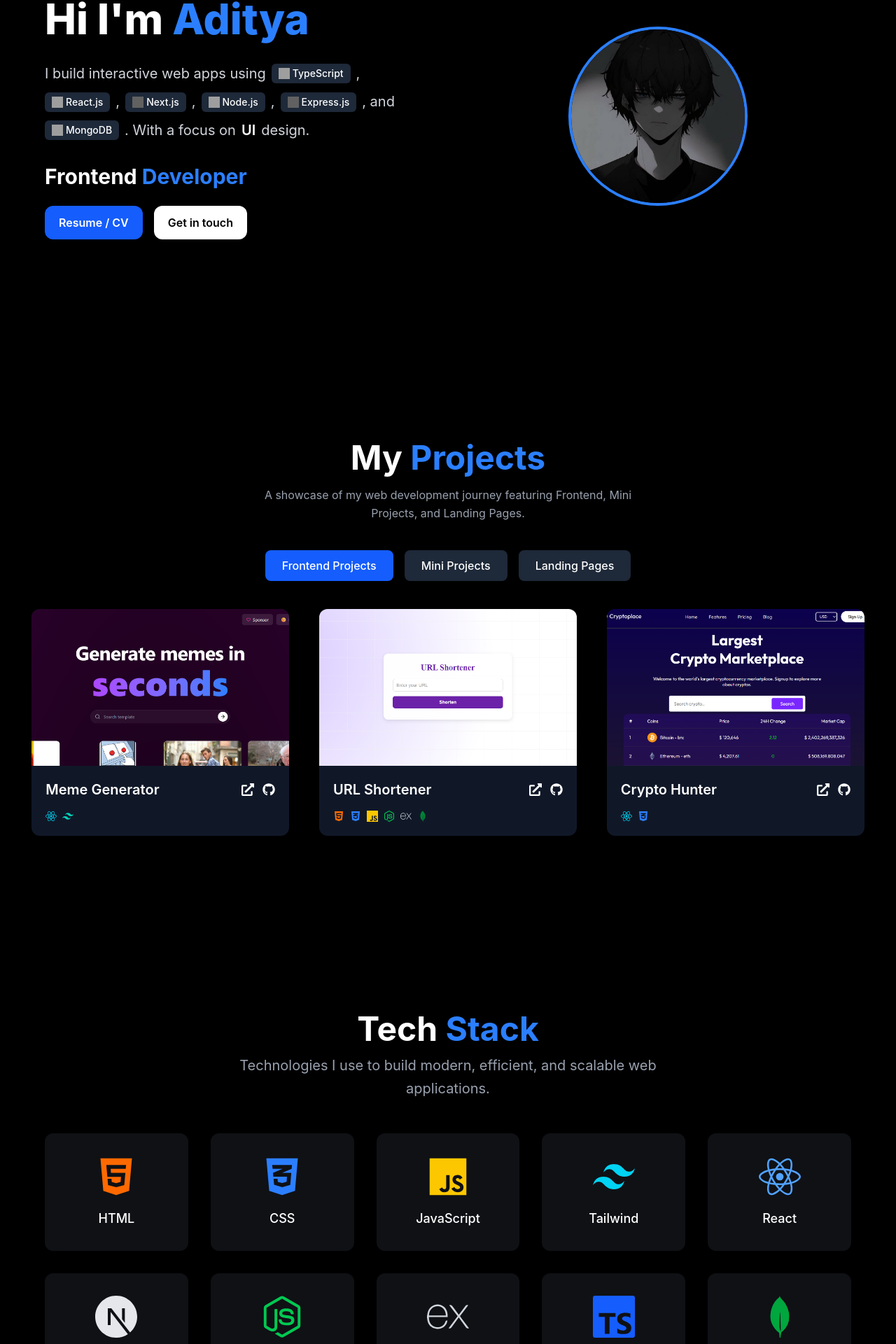
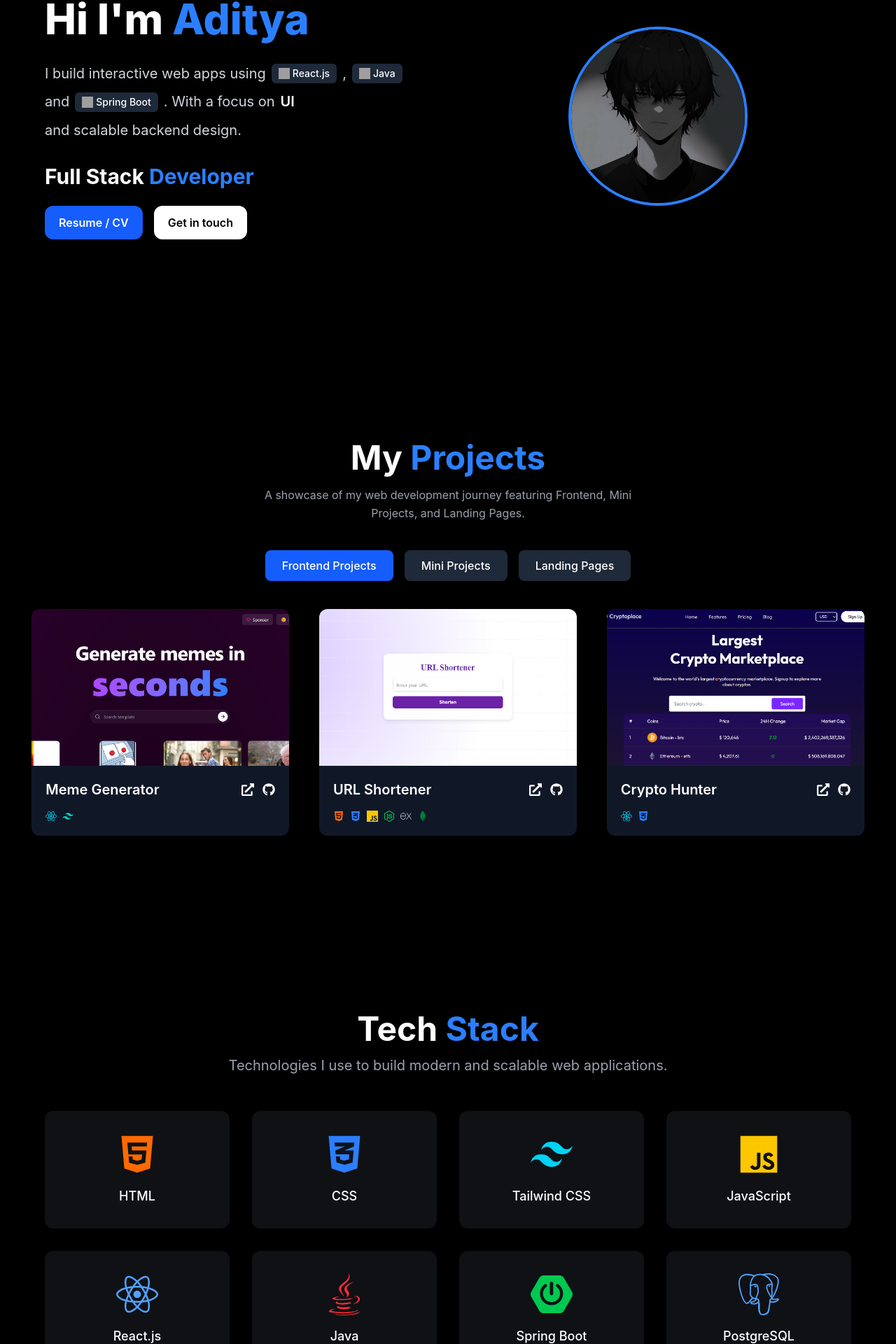
Before and after one commit to Aditya4kushwaha/Portfolio, a React (Vite) app: page / in a window 1280 px wide. Shown: the part 298-2218 px from the top of the page at 70% size. Built offline with nearby package versions, Linux system fonts and the light colour scheme; grey boxes are pictures that could not be loaded.

Commit message:
added something

```diff
--- a/src/components/Contact.jsx
+++ b/src/components/Contact.jsx
@@ -32,7 +32,7 @@ const Contact = () => {
           Aditya Kushwaha
         </h2>
         <p className="text-gray-400 text-sm sm:text-base mb-8">
-          Frontend Developer | Competitive Programmer
+          Full Stack Developer | Competitive Programmer
         </p>
 
         {/* Social Links */}
--- a/src/components/Footer2.jsx
+++ b/src/components/Footer2.jsx
@@ -2,7 +2,7 @@ const Footer2 = () => {
   return (
     <footer className="w-full bg-black text-white py-6 px-4 flex flex-col items-center justify-center">
       <p className="text-gray-400 text-xs sm:text-sm md:text-base leading-relaxed text-center">
-        Design & Developed with <span className="text-red-500">❤️</span> by{" "}
+        Made with <span className="text-red-500">❤️</span> by{" "}
         <span className="font-semibold text-white">AdityaXdev</span>
         <br />
         © 2025. All rights reserved.
--- a/src/components/Home.jsx
+++ b/src/components/Home.jsx
@@ -16,20 +16,7 @@ function Home({ scrollToContact }) {
           {/* Tech Stack Line */}
           <p className="text-base sm:text-lg md:text-xl text-gray-300 mb-6 sm:mb-8 max-w-lg leading-relaxed flex flex-wrap justify-center md:justify-start items-center gap-2">
             I build interactive web apps using{" "}
-            <a
-              href="https://www.typescriptlang.org/"
-              target="_blank"
-              rel="noopener noreferrer"
-              className="bg-gray-800 text-white px-2.5 py-1 rounded-md text-xs sm:text-sm font-medium flex items-center gap-1 hover:bg-gray-700 transition-all"
-            >
-              <img
-                src="https://cdn.jsdelivr.net/gh/devicons/devicon/icons/typescript/typescript-original.svg"
-                alt="TypeScript"
-                className="w-4 h-4"
-              />
-              TypeScript
-            </a>
-            ,
+
             <a
               href="https://react.dev/"
               target="_blank"
@@ -44,67 +31,54 @@ function Home({ scrollToContact }) {
               React.js
             </a>
             ,
+
             <a
-              href="https://nextjs.org/"
+              href="https://www.java.com/"
               target="_blank"
               rel="noopener noreferrer"
               className="bg-gray-800 text-white px-2.5 py-1 rounded-md text-xs sm:text-sm font-medium flex items-center gap-1 hover:bg-gray-700 transition-all"
             >
               <img
-                src="https://cdn.jsdelivr.net/gh/devicons/devicon/icons/nextjs/nextjs-original.svg"
-                alt="Next.js"
-                className="w-4 h-4 invert"
+                src="https://cdn.jsdelivr.net/gh/devicons/devicon/icons/java/java-original.svg"
+                alt="Java"
+                className="w-4 h-4"
               />
-              Next.js
+              Java
             </a>
-            ,
+            and
+
             <a
-              href="https://nodejs.org/"
+              href="https://spring.io/projects/spring-boot"
               target="_blank"
               rel="noopener noreferrer"
               className="bg-gray-800 text-white px-2.5 py-1 rounded-md text-xs sm:text-sm font-medium flex items-center gap-1 hover:bg-gray-700 transition-all"
             >
               <img
-                src="https://cdn.jsdelivr.net/gh/devicons/devicon/icons/nodejs/nodejs-original.svg"
-                alt="Node.js"
+                src="https://cdn.jsdelivr.net/gh/devicons/devicon/icons/spring/spring-original.svg"
+                alt="Spring Boot"
                 className="w-4 h-4"
               />
-              Node.js
+              Spring Boot
             </a>
-            ,
-            <a
-              href="https://expressjs.com/"
+            {/* <a
+              href="https://www.postgresql.org/"
               target="_blank"
               rel="noopener noreferrer"
               className="bg-gray-800 text-white px-2.5 py-1 rounded-md text-xs sm:text-sm font-medium flex items-center gap-1 hover:bg-gray-700 transition-all"
             >
               <img
-                src="https://cdn.jsdelivr.net/gh/devicons/devicon/icons/express/express-original.svg"
-                alt="Express.js"
-                className="w-4 h-4 invert"
-              />
-              Express.js
-            </a>
-            , and{" "}
-            <a
-              href="https://www.mongodb.com/"
-              target="_blank"
-              rel="noopener noreferrer"
-              className="bg-gray-800 text-white px-2.5 py-1 rounded-md text-xs sm:text-sm font-medium flex items-center gap-1 hover:bg-gray-700 transition-all"
-            >
-              <img
-                src="https://cdn.jsdelivr.net/gh/devicons/devicon/icons/mongodb/mongodb-original.svg"
-                alt="MongoDB"
+                src="https://cdn.jsdelivr.net/gh/devicons/devicon/icons/postgresql/postgresql-original.svg"
+                alt="PostgreSQL"
                 className="w-4 h-4"
               />
-              MongoDB
-            </a>
+              PostgreSQL
+            </a> */}
             . With a focus on{" "}
-            <span className="font-semibold text-white">UI</span> design.
+            <span className="font-semibold text-white">UI</span> and scalable backend design.
           </p>
 
           <h2 className="text-lg sm:text-2xl md:text-3xl font-bold mb-6">
-            Frontend <span className="text-blue-500">Developer</span>
+            Full Stack <span className="text-blue-500">Developer</span>
           </h2>
 
           {/* Buttons */}
--- a/src/components/Skills.jsx
+++ b/src/components/Skills.jsx
@@ -1,49 +1,50 @@
-import { motion } from "framer-motion";
 import {
   FaHtml5,
   FaCss3Alt,
   FaJs,
   FaReact,
-  FaNodeJs,
+  FaJava,
 } from "react-icons/fa";
 import {
   SiTailwindcss,
-  SiExpress,
-  SiMongodb,
-  SiTypescript,
-  SiNextdotjs,
+  SiSpringboot,
+  SiPostgresql,
 } from "react-icons/si";
 
 const techStack = [
-  { name: "HTML", icon: <FaHtml5 className="text-orange-500 text-5xl sm:text-6xl" /> },
-  { name: "CSS", icon: <FaCss3Alt className="text-blue-500 text-5xl sm:text-6xl" /> },
-  { name: "JavaScript", icon: <FaJs className="text-yellow-400 text-5xl sm:text-6xl" /> },
-  { name: "Tailwind", icon: <SiTailwindcss className="text-cyan-400 text-5xl sm:text-6xl" /> },
-  { name: "React", icon: <FaReact className="text-blue-400 text-5xl sm:text-6xl" /> },
-  { name: "Next.js", icon: <SiNextdotjs className="text-gray-200 text-5xl sm:text-6xl" /> },
-  { name: "Node.js", icon: <FaNodeJs className="text-green-500 text-5xl sm:text-6xl" /> },
-  { name: "Express.js", icon: <SiExpress className="text-gray-300 text-5xl sm:text-6xl" /> },
-  { name: "TypeScript", icon: <SiTypescript className="text-blue-600 text-5xl sm:text-6xl" /> },
-  { name: "MongoDB", icon: <SiMongodb className="text-green-600 text-5xl sm:text-6xl" /> },
+  {
+    name: "HTML",
+    icon: <FaHtml5 className="text-orange-500 text-5xl sm:text-6xl" />,
+  },
+  {
+    name: "CSS",
+    icon: <FaCss3Alt className="text-blue-500 text-5xl sm:text-6xl" />,
+  },
+  {
+    name: "Tailwind CSS",
+    icon: <SiTailwindcss className="text-cyan-400 text-5xl sm:text-6xl" />,
+  },
+  {
+    name: "JavaScript",
+    icon: <FaJs className="text-yellow-400 text-5xl sm:text-6xl" />,
+  },
+  {
+    name: "React.js",
+    icon: <FaReact className="text-blue-400 text-5xl sm:text-6xl" />,
+  },
+  {
+    name: "Java",
+    icon: <FaJava className="text-red-500 text-5xl sm:text-6xl" />,
+  },
+  {
+    name: "Spring Boot",
+    icon: <SiSpringboot className="text-green-500 text-5xl sm:text-6xl" />,
+  },
+  {
+    name: "PostgreSQL",
+    icon: <SiPostgresql className="text-blue-400 text-5xl sm:text-6xl" />,
+  },
 ];
-
-const containerVariants = {
-  hidden: { opacity: 0 },
-  visible: {
-    opacity: 1,
-    transition: { staggerChildren: 0.1 },
-  },
-};
-
-const itemVariants = {
-  hidden: { y: 20, opacity: 0, scale: 0.9 },
-  visible: {
-    y: 0,
-    opacity: 1,
-    scale: 1,
-    transition: { duration: 0.5, ease: [0.6, -0.05, 0.01, 0.99] },
-  },
-};
 
 const Skills = () => {
   return (
@@ -53,37 +54,27 @@ const Skills = () => {
         <h2 className="text-3xl sm:text-4xl md:text-5xl font-bold mb-3">
           Tech <span className="text-blue-500">Stack</span>
         </h2>
+
         <p className="text-gray-400 text-base sm:text-lg md:text-xl mb-12 mt-3 max-w-2xl mx-auto leading-relaxed">
-          Technologies I use to build modern, efficient, and scalable web applications.
+          Technologies I use to build modern and scalable web applications.
         </p>
 
         {/* Tech Grid */}
-        <motion.div
-          className="grid grid-cols-2 sm:grid-cols-3 md:grid-cols-4 lg:grid-cols-5 gap-5 sm:gap-6 md:gap-8"
-          variants={containerVariants}
-          initial="hidden"
-          whileInView="visible"
-          viewport={{ once: true, amount: 0.2 }}
-        >
+        <div className="grid grid-cols-2 sm:grid-cols-3 md:grid-cols-4 gap-6 sm:gap-8">
           {techStack.map((tech) => (
-            <motion.div
+            <div
               key={tech.name}
-              className="bg-[#0f1115] rounded-xl py-6 sm:py-8 flex flex-col items-center justify-center shadow-md hover:shadow-lg transition-all w-full"
-              variants={itemVariants}
-              whileHover={{
-                y: -8,
-                scale: 1.05,
-                boxShadow: "0px 10px 20px rgba(0, 0, 0, 0.3)",
-              }}
-              transition={{ type: "spring", stiffness: 300 }}
+              className="bg-[#0f1115] rounded-xl py-8 flex flex-col items-center justify-center
+                         shadow-md transition-all duration-300 ease-in-out
+                         hover:-translate-y-2 hover:scale-105 hover:shadow-xl"
             >
               {tech.icon}
-              <p className="mt-3 sm:mt-4 text-base sm:text-lg font-medium">
+              <p className="mt-4 text-base sm:text-lg font-medium">
                 {tech.name}
               </p>
-            </motion.div>
+            </div>
           ))}
-        </motion.div>
+        </div>
       </div>
     </section>
   );
```
